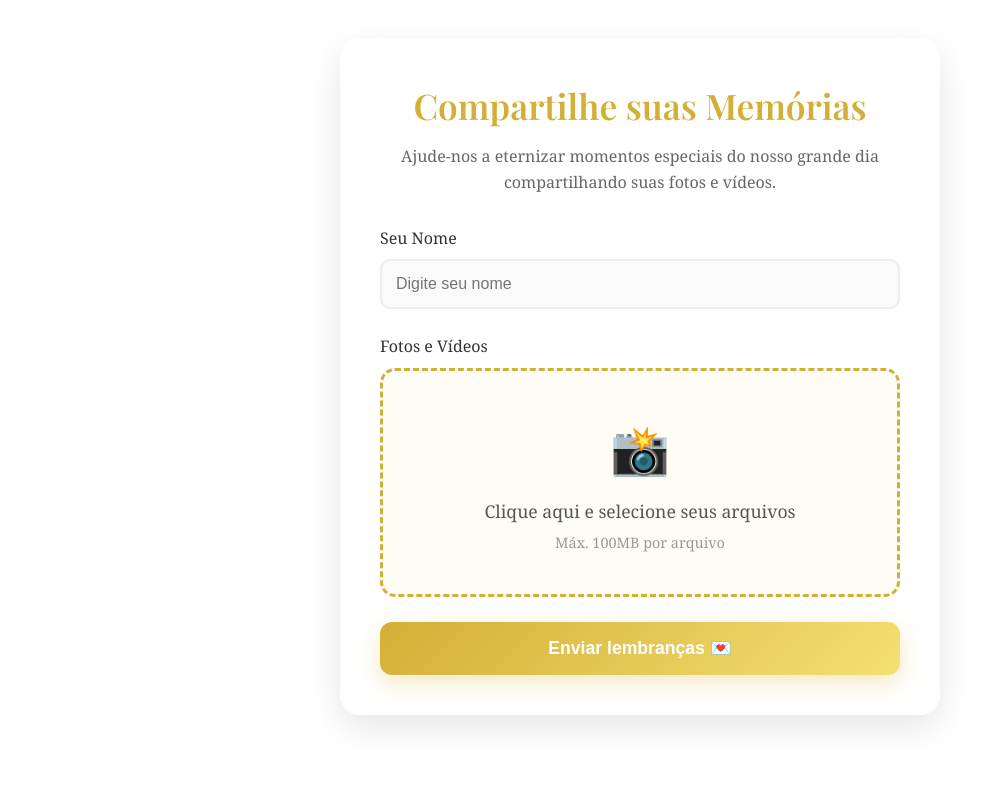
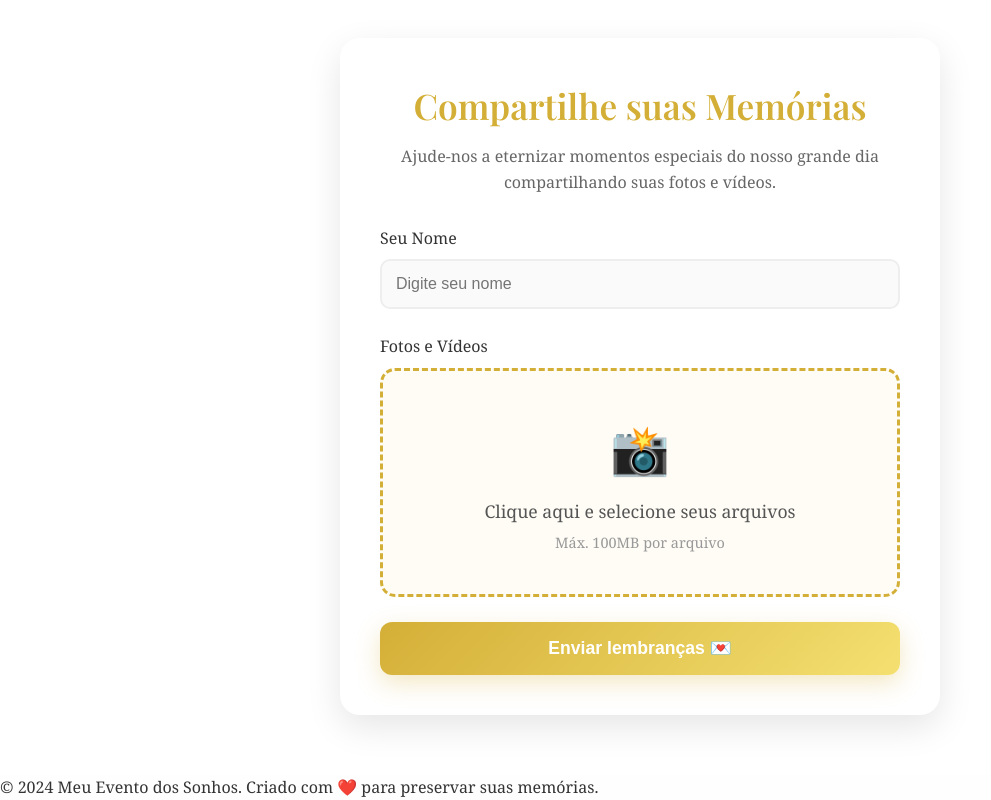
Before and after one commit to MarceloOliveiraLehmen/Evento-dos-Sonhos, a plain HTML site: page index.html in a window 1280 px wide. Shown: the part 822-1622 px from the top of the page, without its empty margins (0-991 px from the left). Before the commit the page ends 1597 px from the top, so only its background shows below. Drawn offline with nearby package versions, Linux system fonts and the light colour scheme; a script that the page names is missing; a web font is replaced by a local one.

Commit message:
Mensagem do commit

```diff
--- a/index.html
+++ b/index.html
@@ -54,6 +54,10 @@
     </div>
   </section>
 
+    <footer class="footer">
+        <p>&copy; 2024 Meu Evento dos Sonhos. Criado com ❤️ para preservar suas memórias.</p>
+    </footer>
+
   <script src="app.js"></script>
 </body>
 </html>
```
